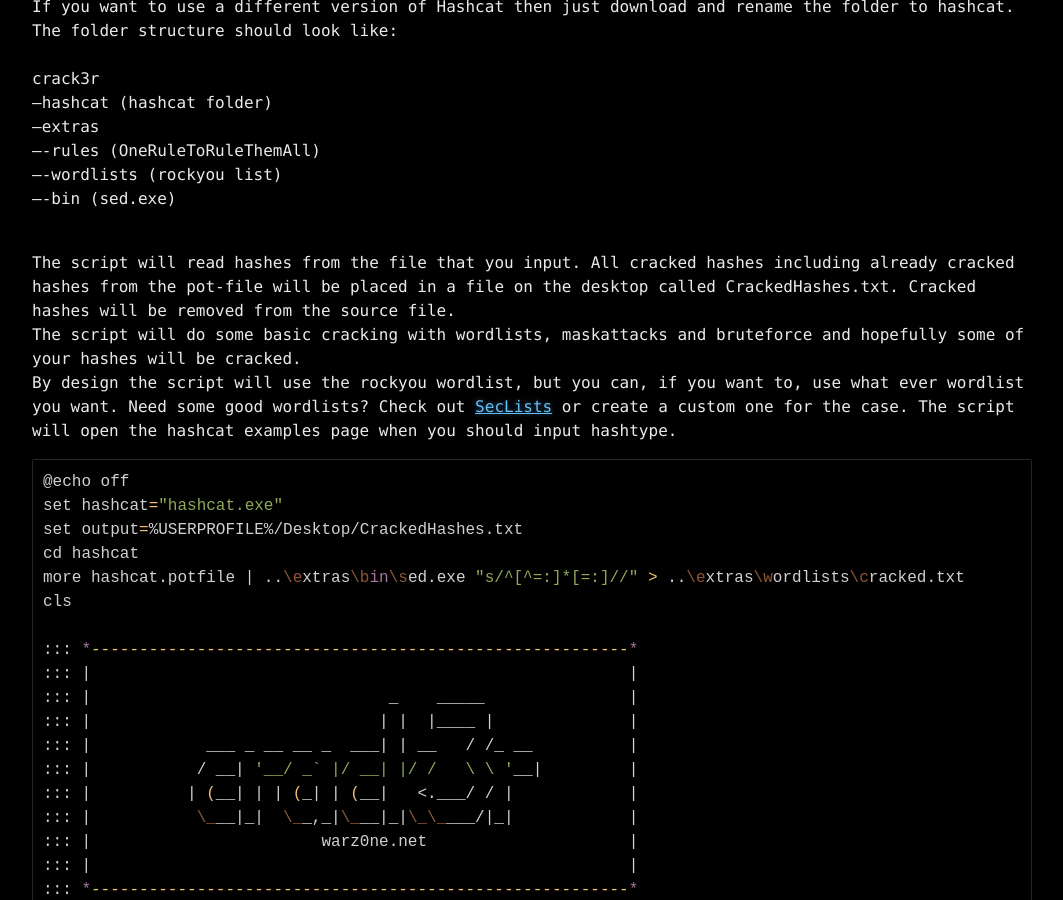
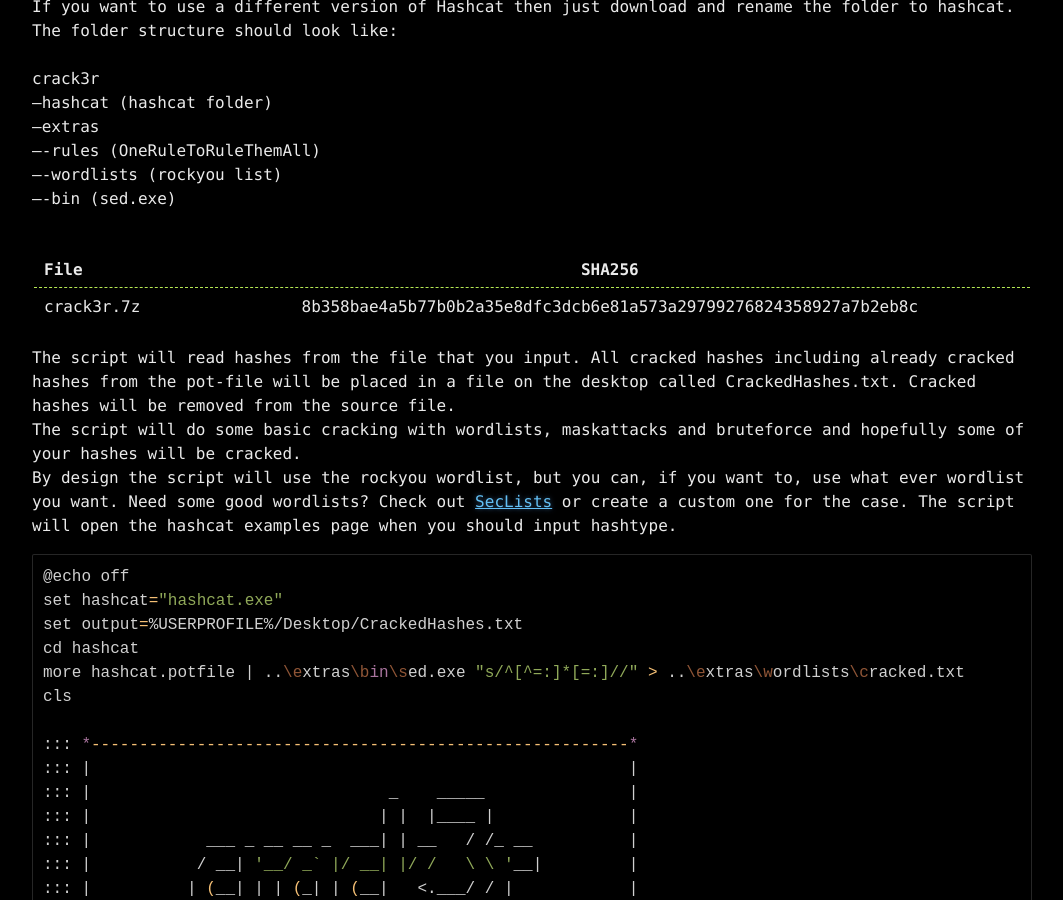
Before and after one commit to datahackare/warz0ne, a Jekyll site: the page built from _posts/2021-06-19-crack3r.md, in a window 1280 px wide and 900 px high, scrolled down 557 px. Shown: the whole window, without its empty margins (108-1171 px from the left). Built offline with Jekyll 4.4.1, drawn with Linux system fonts in a browser that asks for light colours.

Commit message:
Update 2021-06-19-crack3r.md

```diff
--- a/_posts/2021-06-19-crack3r.md
+++ b/_posts/2021-06-19-crack3r.md
@@ -16,6 +16,10 @@ crack3r<br />
 ----wordlists (rockyou list)<br />
 ----bin (sed.exe)<br />
 <br />
+
+| File          | SHA256                                                           |
+| ------------- |:----------------------------------------------------------------:|
+| crack3r.7z    | 8b358bae4a5b77b0b2a35e8dfc3dcb6e81a573a29799276824358927a7b2eb8c |
 
 The script will read hashes from the file that you input. All cracked hashes including already cracked hashes from the pot-file will be placed in a file on the desktop called CrackedHashes.txt. Cracked hashes will be removed from the source file.<br />
 The script will do some basic cracking with wordlists, maskattacks and bruteforce and hopefully some of your hashes will be cracked.<br />
```
